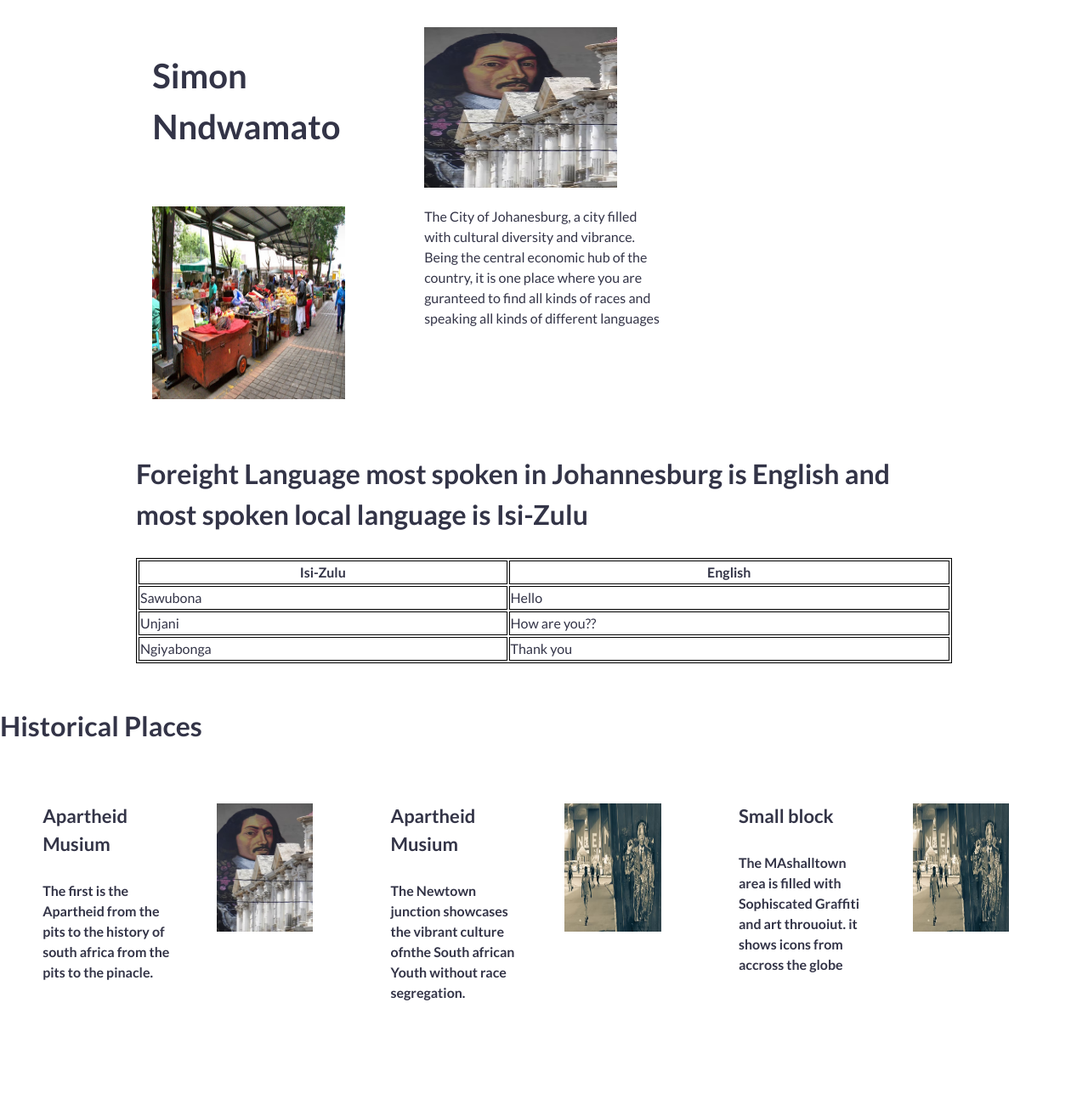
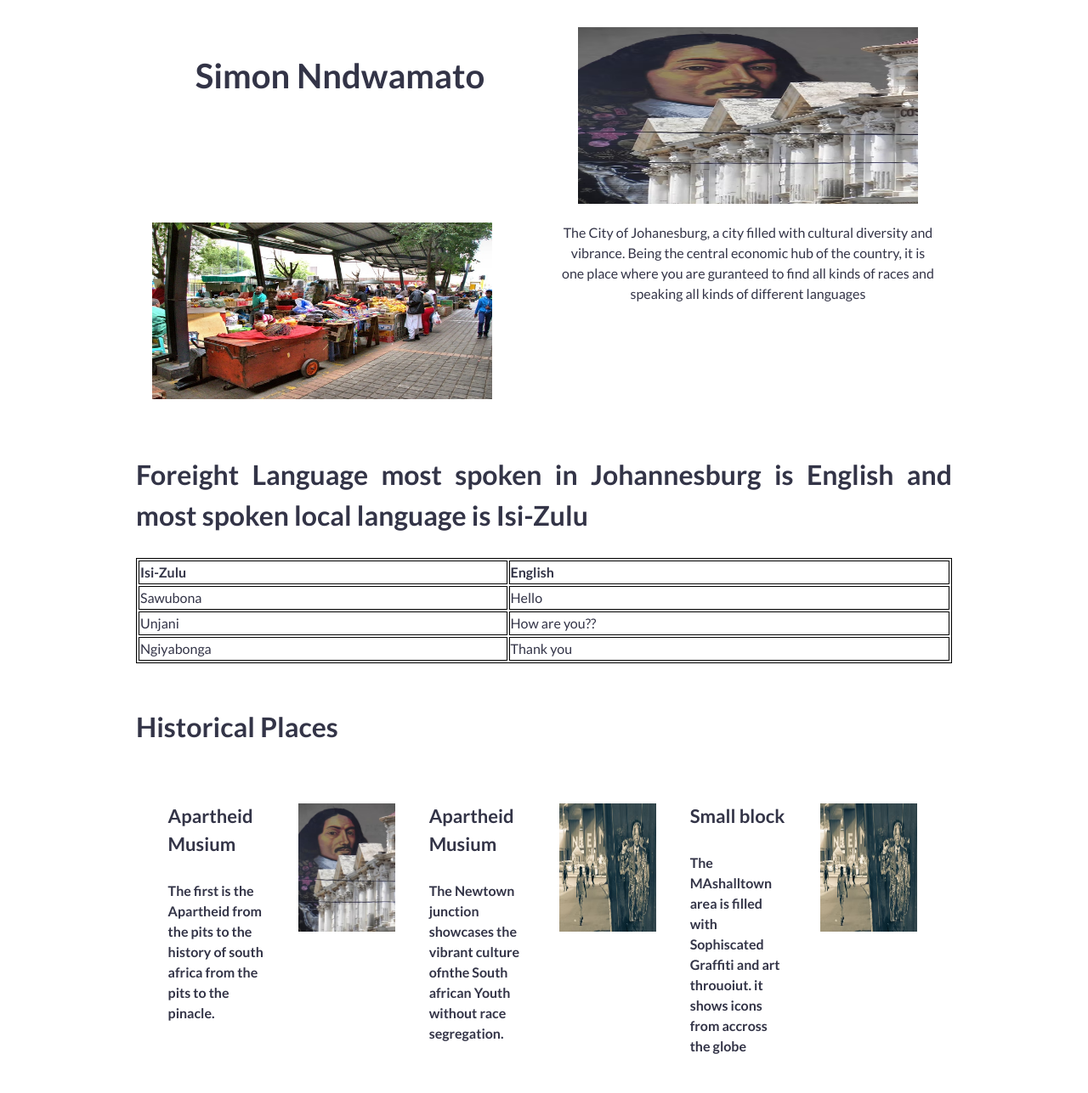
Before and after one commit to SimonFN777/SimonFN777, a plain HTML site: page My Personal Webpage.html in a window 1280 px wide. Shown: the whole page at 85% size. Before the commit the page ends 1223 px from the top, so only its background shows below. Drawn offline with Linux system fonts and the light colour scheme; files whose address does not match are found by name.

Commit message:
Add files via upload

```diff
--- a/My Personal Webpage.html
+++ b/My Personal Webpage.html
@@ -4,7 +4,7 @@
 	<meta charset="UTF-8">
 	<meta http-equiv="X-UA-Compatible" content="IE=edge">
 	<meta name="viewport" content="width=device-width, initial-scale=1.0">
-	<title>Document</title>
+	<title>Personal Website Task</title>
 	<link rel="stylesheet" href="simple-grid.css">
 
 	<style>
@@ -20,31 +20,32 @@
 
 
 </head>
-<body>
-	<div class="container">
+<body class ="container">
+	<div class="justify">
 
 
 		<br>
 
-		<div class="row">
-			<div class="col-4">
+		<div  class="row center">
+			<div class="col-6">
 
 				<h1> Simon Nndwamato</h1>
 			</div>
-			<div class="col-4">
+			<div class="col-6">
 
-				<img src="C:\Users\PPS\Desktop\Simon - grid\Simon - grid\mashalltown.jpg" style="width:6cm;height:5cm" alt="">
+				<img src="mashalltown.jpg" style="width:25em;height:13em" alt="">
 
 			</div>
 			<br>
 		</div>
 
 		<div class="row">
-			<div class="col-4">
+			<div class="col-6">
 
-				<img src="E:\Office\Accenture\Andre programming\simple-grid\grid\joburg.jpg" style="width:6cm ;height:6cm;" alt="">
+				<img src="joburg.jpg" style="width:25em;height:13em" alt="">
 			</div>
-			<div class="col-4">
+
+			<div class="col-6 center right">
 
 				The City of Johanesburg, a city filled with cultural diversity and vibrance.
 				Being the central economic hub of the country, it is one place where you are guranteed to find all kinds of races and speaking all kinds of different languages
@@ -94,7 +95,7 @@
 					</div>
 					<div class="col-2">
 						<br>
-						<img src ="E:\Office\Accenture\Andre programming\simple-grid\grid\mashalltown.jpg" alt= "the Apartheid musium walk" style ="width:3cm; height:4cm;">
+						<img src ="mashalltown.jpg" alt= "the Apartheid musium walk" style ="width:3cm; height:4cm;">
 					</div>
 
 					<div class="col-2">
@@ -103,7 +104,7 @@
 							</div>
 							<div class="col-2">
 								<br>
-								<img src ="E:\Office\Accenture\Andre programming\simple-grid\grid\newtown graf.jpg" alt= "Newtown Street" style ="width:3cm; height:4cm;">
+								<img src ="newtown graf.jpg" alt= "Newtown Street" style ="width:3cm; height:4cm;">
 							</div>
 
 					<div class="col-2">
@@ -112,7 +113,7 @@
 					</div>
 					<div class="col-2">
 						<br>
-						<img src ="E:\Office\Accenture\Andre programming\simple-grid\grid\newtown graf.jpg" alt= "Newtown Street" style ="width:3cm; height:4cm;">
+						<img src ="newtown graf.jpg" alt= "Newtown Street" style ="width:3cm; height:4cm;">
 					</div>
 
 		</div>
```
